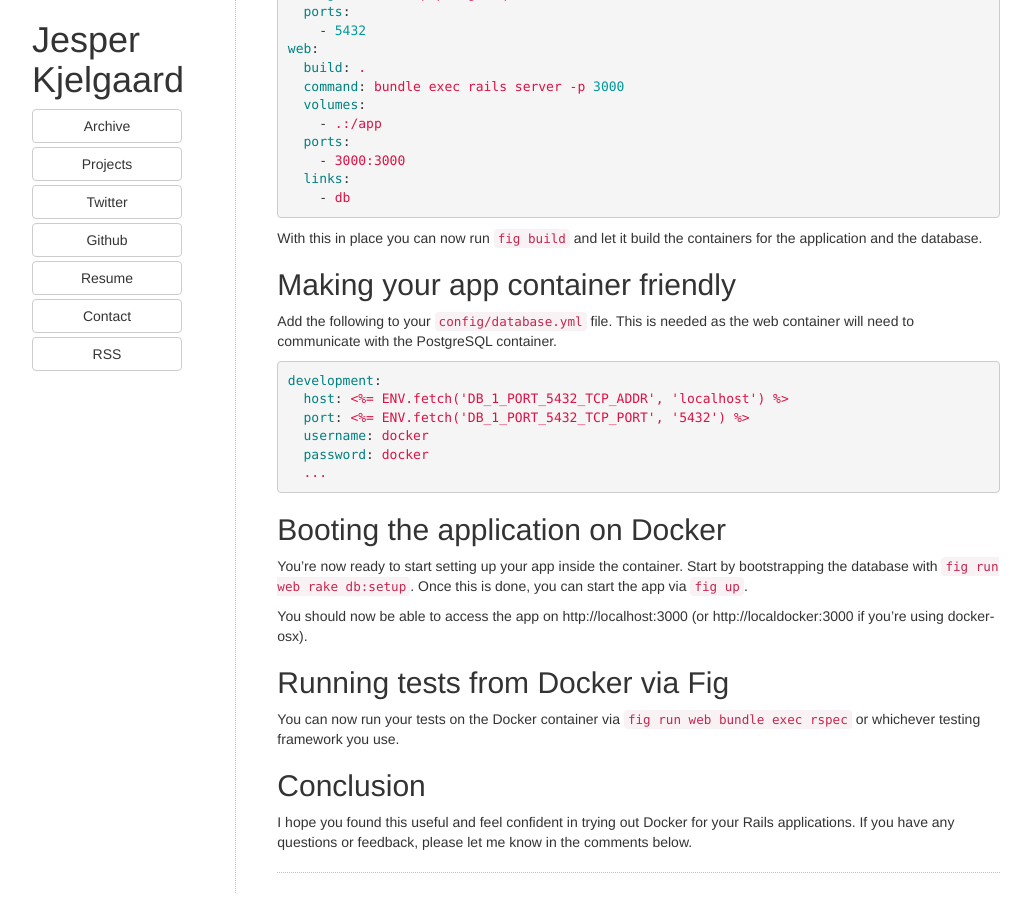
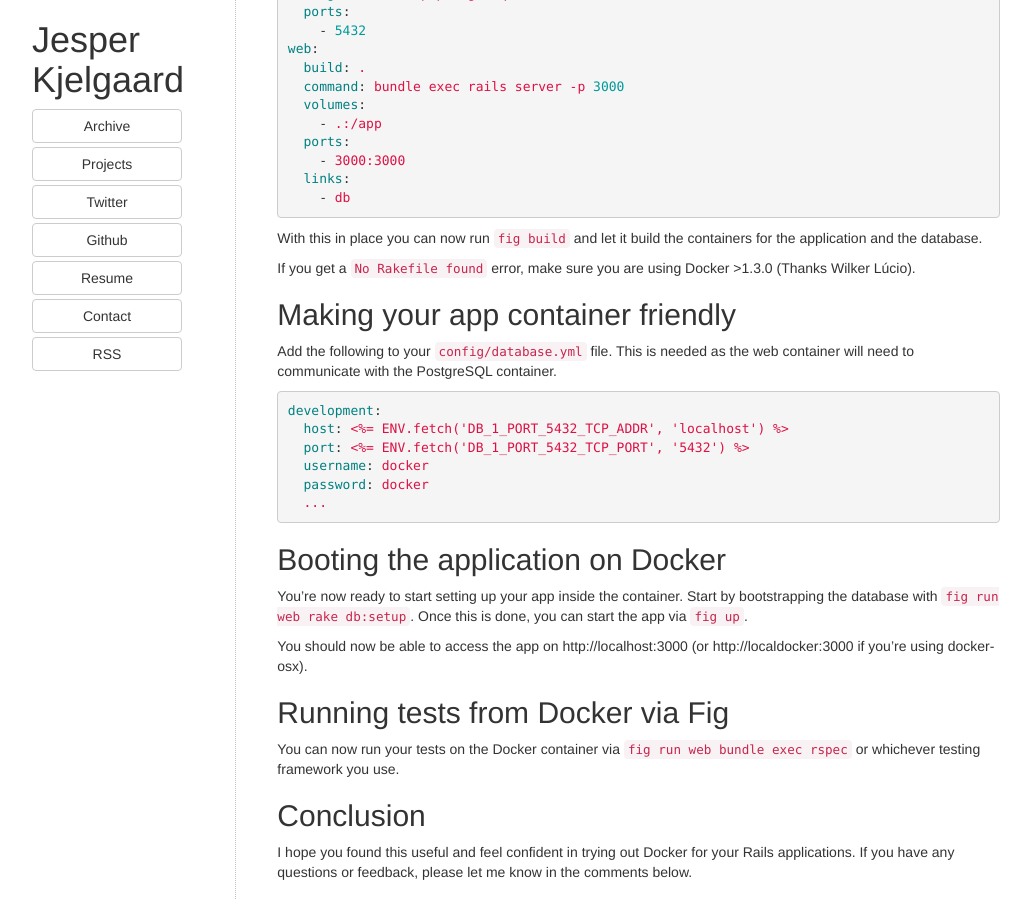
Before and after one commit to thejspr/thejspr.com, a Jekyll site: the page built from _posts/2014-08-02-ruby-rails-on-docker-with-fig-and-postgresql.md, in a window 1280 px wide and 900 px high, scrolled down 1285 px. Shown: the whole window, without its empty margins (38-1069 px from the left). Built offline with Jekyll 4.4.1, drawn with Linux system fonts in a browser that asks for light colours; comment, search, counter and statistics services are not loaded.

Commit message:
Add comment about rake problem

```diff
--- a/_posts/2014-08-02-ruby-rails-on-docker-with-fig-and-postgresql.md
+++ b/_posts/2014-08-02-ruby-rails-on-docker-with-fig-and-postgresql.md
@@ -94,6 +94,9 @@ web:
 With this in place you can now run `fig build` and let it build the containers
 for the application and the database.
 
+If you get a `No Rakefile found` error, make sure you are using Docker >1.3.0
+(Thanks Wilker Lúcio).
+
 ## Making your app container friendly
 
 Add the following to your `config/database.yml` file. This is needed as the web
```
